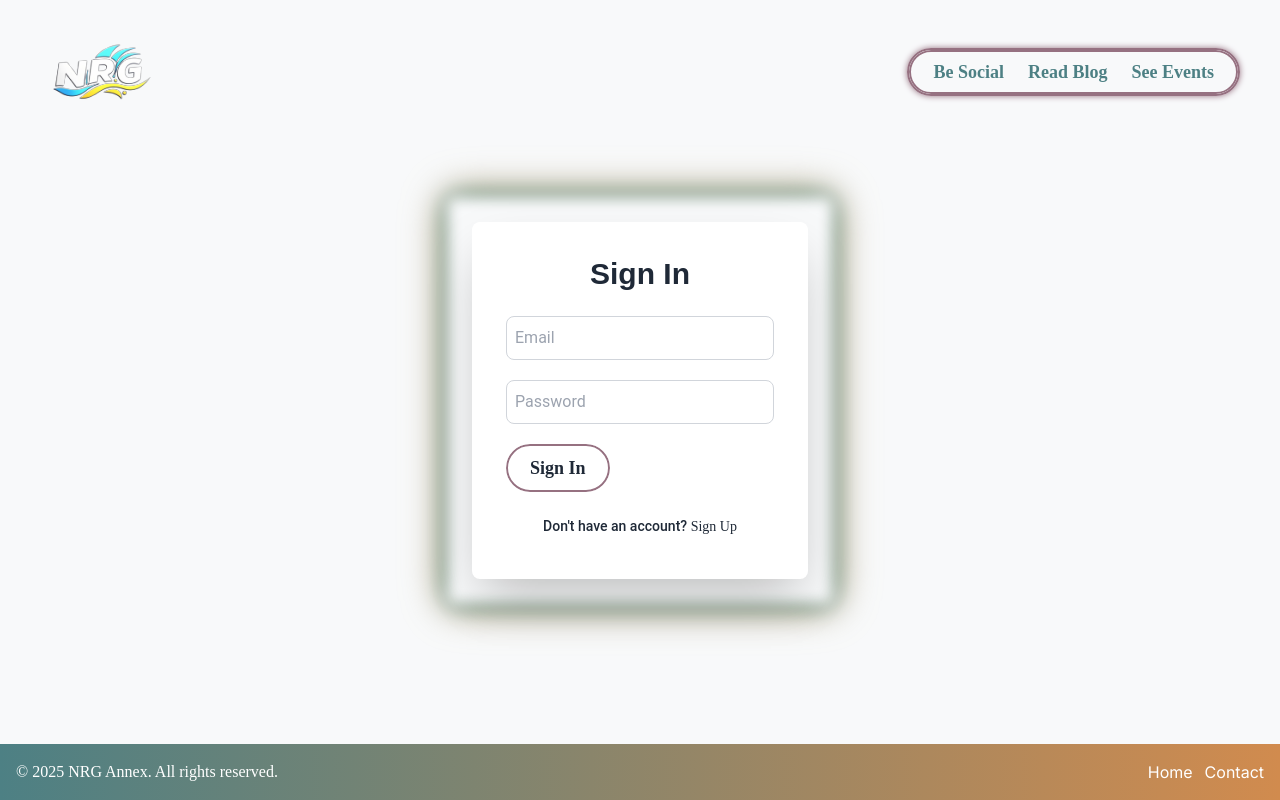
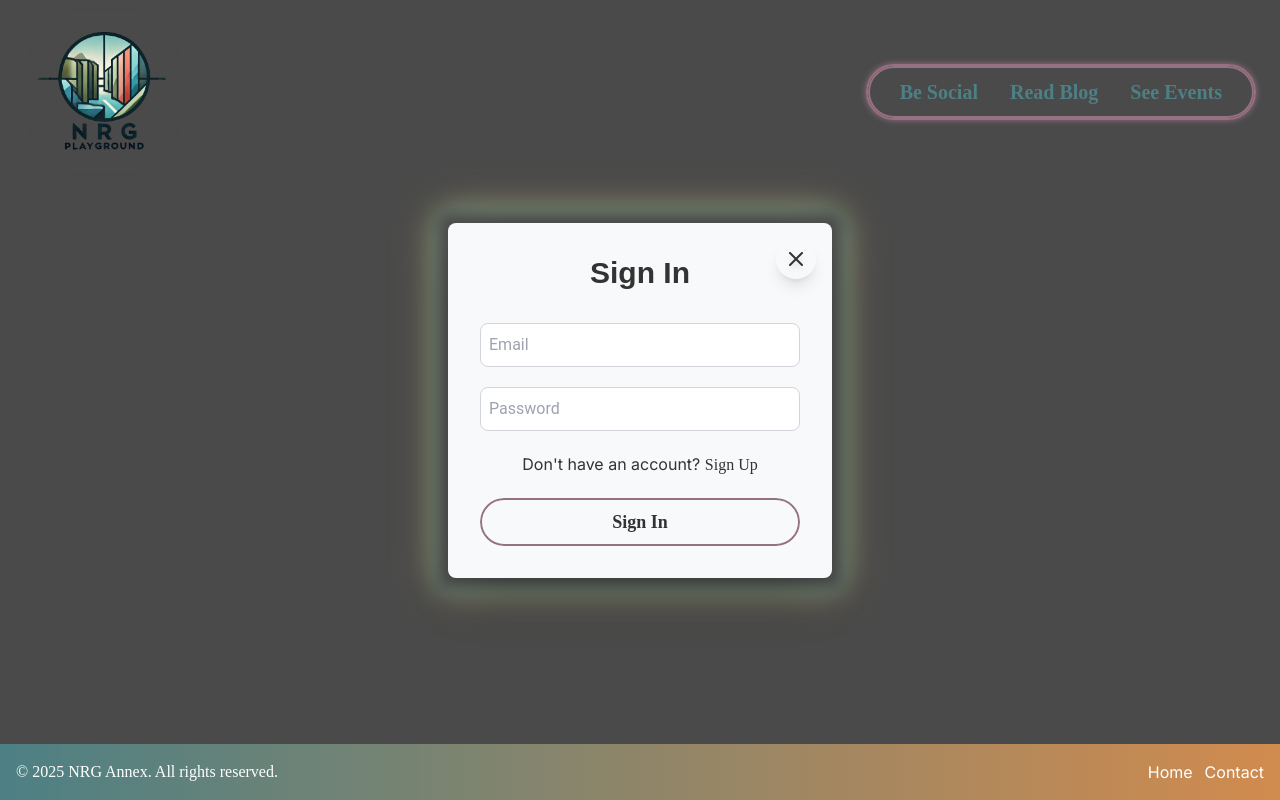
Before and after one commit to jason25840/nrg-client, a Next.js app: page /signin in a window 1280 px wide. Built offline with nearby package versions, Linux system fonts and the light colour scheme.

Commit message:
implement handleActiveModalClose for signin and signup

```diff
--- a/package.json
+++ b/package.json
@@ -19,6 +19,7 @@
     "express-validator": "^7.2.1",
     "framer-motion": "^11.16.4",
     "jsonwebtoken": "^9.0.2",
+    "lucide-react": "^0.475.0",
     "mongoose": "^8.9.4",
     "next": "15.1.4",
     "react": "^19.0.0",
--- a/src/app/components/Header.jsx
+++ b/src/app/components/Header.jsx
@@ -4,34 +4,44 @@ import React, { useState, useEffect } from 'react';
 import Link from 'next/link';
 import Image from 'next/image';
 import { motion } from 'framer-motion';
+import HamburgerMenu from './ui/HamburgerMenu'; // Import the new component
 
 export default function Header() {
   const [visible, setVisible] = useState(true);
   const [lastScrollY, setLastScrollY] = useState(0);
   const [scrolled, setScrolled] = useState(false);
+  const [isMobile, setIsMobile] = useState(false);
 
-  // Detect Scroll Direction (Show on Scroll Up, Hide on Scroll Down) & Background Transparency
   useEffect(() => {
     const handleScroll = () => {
       if (typeof window !== 'undefined') {
         const currentScrollY = window.scrollY;
 
         if (currentScrollY > lastScrollY && currentScrollY > 50) {
-          setVisible(false); // Hide when scrolling down
+          setVisible(false);
         } else {
-          setVisible(true); // Show when scrolling up
+          setVisible(true);
         }
 
-        setScrolled(currentScrollY > 10); // Make background visible after slight scroll
+        setScrolled(currentScrollY > 10);
         setLastScrollY(currentScrollY);
       }
     };
 
+    const handleResize = () => {
+      setIsMobile(window.innerWidth <= 600);
+    };
+
     window.addEventListener('scroll', handleScroll);
-    return () => window.removeEventListener('scroll', handleScroll);
+    window.addEventListener('resize', handleResize);
+    handleResize();
+
+    return () => {
+      window.removeEventListener('scroll', handleScroll);
+      window.removeEventListener('resize', handleResize);
+    };
   }, [lastScrollY]);
 
-  // Navigation Links
   const navItems = [
     { name: 'Be Social', link: '/social' },
     { name: 'Read Blog', link: '/blog' },
@@ -43,44 +53,57 @@ export default function Header() {
       initial={{ opacity: 1, y: 0 }}
       animate={{ y: visible ? 0 : -100, opacity: visible ? 1 : 0 }}
       transition={{ duration: 0.3, ease: 'easeInOut' }}
-      className={`fixed top-0 left-0 w-full flex items-center justify-between px-10 py-3 z-[5000]
+      className={`fixed top-0 left-0 w-full flex items-center justify-between px-6 py-3 z-[5000]
       ${
         scrolled ? 'bg-[rgba(0,0,0,0.15)] backdrop-blur-lg' : 'bg-transparent'
       }`}
     >
-      {/* Left: Logo */}
+      {/* Logo */}
       <div className='flex items-center'>
         <Link href='/'>
-          <div className='relative w-[120px] h-[120px]'>
+          <div className='relative flex items-center justify-center'>
+            {/* Opaque Background - Ensures Visibility */}
+            <div className='absolute inset-0 flex items-center justify-center'>
+              <div className='w-[220px] h-[220px] md:w-[180px] md:h-[180px] sm:w-[120px] sm:h-[120px] bg-accent-orange rounded-full backdrop-blur-md'></div>
+            </div>
+
+            {/* Logo */}
+            <div className='relative w-[200px] h-[200px] md:w-[160px] md:h-[160px] sm:w-[100px] sm:h-[100px]'>
               <Image
-              src='/NRGLogo.svg'
-              alt='NRG Annex Logo'
+                src='/NRG_Playground_Logo.svg'
+                alt='NRG Playground Logo'
                 fill
+                sizes='(max-width: 600px) 100px, (max-width: 1024px) 160px, 200px'
                 className='object-contain'
                 priority
               />
             </div>
+          </div>
         </Link>
       </div>
 
-      {/* Right: Navbar inside a glowing rounded container */}
-      <div className='relative inline-flex h-12 overflow-hidden rounded-full px-6 py-2 border-[2px] border-transparent animate-border-glow shadow-md'>
+      {!isMobile && (
+        <div className='relative inline-flex h-12 lg:h-14 md:h-10 overflow-hidden rounded-full px-10 lg:px-8 md:px-5 py-2 border-[2px] border-transparent animate-border-glow shadow-md'>
           {/* Border Glow Effect */}
           <span className='absolute inset-0 rounded-full border-[2px] border-transparent animate-border-glow' />
 
           {/* Navigation Links */}
-        <span className='relative z-10 flex items-center space-x-6 text-lg font-semibold'>
+          <span className='relative z-10 flex items-center space-x-6 lg:space-x-8 md:space-x-4 text-lg lg:text-xl md:text-sm font-semibold text-foreground-light dark:text-foreground-dark'>
             {navItems.map((navItem, idx) => (
               <Link
                 key={idx}
                 href={navItem.link}
-              className='relative text-foreground-light dark:text-foreground-dark transition-all duration-300 hover:underline focus:underline'
+                className='relative transition-all duration-300 hover:underline focus:underline'
               >
                 {navItem.name}
               </Link>
             ))}
           </span>
         </div>
+      )}
+
+      {/* Mobile Navigation */}
+      {isMobile && <HamburgerMenu navItems={navItems} />}
     </motion.header>
   );
 }
--- a/src/app/components/auth/Signin.jsx
+++ b/src/app/components/auth/Signin.jsx
@@ -4,9 +4,9 @@ import React, { useState } from 'react';
 import { useRouter } from 'next/navigation';
 import { useDispatch } from 'react-redux';
 import { signin } from '../../redux/slices/authSlice';
-import Button from '../ui/Buttons';
+import ModalWithForm from '../ui/ModalWithForm';
 
-export default function Signin() {
+export default function Signin({ handleActiveModalClose, setActiveModal }) {
   const dispatch = useDispatch();
   const router = useRouter();
   const [formData, setFormData] = useState({ email: '', password: '' });
@@ -19,22 +19,19 @@ export default function Signin() {
     const result = await dispatch(signin(formData));
     if (signin.fulfilled.match(result)) {
       router.push('/dashboard');
+      handleActiveModalClose();
     } else {
       alert(result.payload || 'Signin failed');
     }
   };
 
   return (
-    <div className='h-screen w-screen flex items-center justify-center bg-background text-foreground'>
-      <div className='relative w-[24rem] p-6'>
-        {/* Outer glowing animated border */}
-        <div className='absolute inset-0 rounded-lg bg-gradient-to-r from-primary-blue via-primary-green to-accent-orange animate-glow shadow-xl blur-md'></div>
-
-        {/* Form Container */}
-        <div className='relative bg-white text-gray-800 p-8 rounded-lg shadow-2xl border-2 border-transparent'>
-          <h2 className='text-center text-3xl font-bold mb-6'>Sign In</h2>
-
-          <form className='space-y-5' onSubmit={handleSubmit}>
+    <ModalWithForm
+      title='Sign In'
+      onSubmit={handleSubmit}
+      handleActiveModalClose={handleActiveModalClose}
+      buttonText='Sign In'
+    >
       <input
         type='email'
         name='email'
@@ -49,25 +46,18 @@ export default function Signin() {
         onChange={handleChange}
         className='w-full p-2 border border-gray-300 rounded-lg focus:ring-2 focus:ring-primary-blue'
       />
-            <Button
-              type='submit'
-              className='!text-foreground-light dark:!text-foreground-dark'
+      <div className='text-center mt-4'>
+        Don&apos;t have an account?{' '}
+        <span
+          className='text-primary-blue cursor-pointer'
+          onClick={() => {
+            handleActiveModalClose(); // Close Sign In Modal
+            setTimeout(() => setActiveModal('signup'), 100); // Open Sign Up Modal
+          }}
         >
-              Sign In
-            </Button>
-          </form>
-
-          <button
-            onClick={() => router.push('/signup')}
-            className='mt-4 text-sm !text-foreground-light dark:!text-primary-blue w-full text-center'
-          >
-            Don't have an account?{' '}
-            <span className='!text-primary-blue dark:!text-accent-orange cursor-pointer'>
           Sign Up
         </span>
-          </button>
       </div>
-      </div>
-    </div>
+    </ModalWithForm>
   );
 }
--- a/src/app/components/auth/Signup.jsx
+++ b/src/app/components/auth/Signup.jsx
@@ -4,9 +4,10 @@ import React, { useState } from 'react';
 import { useRouter } from 'next/navigation';
 import { useDispatch } from 'react-redux';
 import { signup } from '../../redux/slices/authSlice';
-import Button from '../ui/Buttons';
+import ModalWithForm from '../ui/ModalWithForm';
 
-export default function Signup() {
+export default function Signup({ handleActiveModalClose }) {
+  console.log(handleActiveModalClose);
   const dispatch = useDispatch();
   const router = useRouter();
   const [formData, setFormData] = useState({
@@ -29,22 +30,19 @@ export default function Signup() {
     const result = await dispatch(signup(formData));
     if (signup.fulfilled.match(result)) {
       router.push('/dashboard');
+      handleActiveModalClose();
     } else {
       alert(result.payload || 'Signup failed');
     }
   };
 
   return (
-    <div className='h-screen w-screen flex items-center justify-center bg-background text-foreground'>
-      <div className='relative w-[24rem] p-6'>
-        {/* Outer glowing animated border */}
-        <div className='absolute inset-0 rounded-lg bg-gradient-to-r from-primary-blue via-primary-green to-accent-orange animate-glow shadow-xl blur-md'></div>
-
-        {/* Form Container */}
-        <div className='relative bg-white text-gray-800 p-8 rounded-lg shadow-2xl border-2 border-transparent'>
-          <h2 className='text-center text-3xl font-bold mb-6'>Sign Up</h2>
-
-          <form className='space-y-4' onSubmit={handleSubmit}>
+    <ModalWithForm
+      title='Sign Up'
+      onSubmit={handleSubmit}
+      handleActiveModalClose={handleActiveModalClose}
+      buttonText='Sign Up'
+    >
       <input
         type='text'
         name='name'
@@ -77,25 +75,6 @@ export default function Signup() {
         onChange={handleChange}
         className='w-full p-2 border border-gray-300 rounded-lg focus:ring-2 focus:ring-primary-blue'
       />
-            <Button
-              type='submit'
-              className='!text-foreground-light dark:!text-foreground-dark'
-            >
-              Sign Up
-            </Button>
-          </form>
-
-          <button
-            onClick={() => router.push('/signin')}
-            className='mt-4 text-sm !text-foreground-light dark:!text-primary-blue w-full text-center'
-          >
-            Already have an account?{' '}
-            <span className='!text-primary-blue dark:!text-accent-orange cursor-pointer'>
-              Sign In
-            </span>
-          </button>
-        </div>
-      </div>
-    </div>
+    </ModalWithForm>
   );
 }
--- a/src/app/components/ui/FloatingNav.jsx
+++ /dev/null
@@ -1,63 +0,0 @@
-'use client';
-import React, { useState, useEffect } from 'react';
-import {
-  motion,
-  AnimatePresence,
-  useScroll,
-  useMotionValueEvent,
-} from 'framer-motion';
-import Link from 'next/link';
-import { cn } from '@/lib/utils';
-
-export const FloatingNav = ({ navItems }) => {
-  const { scrollY } = useScroll();
-  const [visible, setVisible] = useState(true);
-  const [lastScrollY, setLastScrollY] = useState(0);
-
-  // Detect Scroll Direction (Show on Scroll Up, Hide on Scroll Down)
-  useEffect(() => {
-    const handleScroll = () => {
-      if (typeof window !== 'undefined') {
-        const currentScrollY = window.scrollY;
-
-        if (currentScrollY > lastScrollY && currentScrollY > 50) {
-          setVisible(false); // Hide when scrolling down
-        } else {
-          setVisible(true); // Show when scrolling up
-        }
-
-        setLastScrollY(currentScrollY);
-      }
-    };
-
-    window.addEventListener('scroll', handleScroll);
-    return () => window.removeEventListener('scroll', handleScroll);
-  }, [lastScrollY]);
-
-  return (
-    <AnimatePresence mode='wait'>
-      {visible && (
-        <motion.div
-          initial={{ opacity: 0, y: -50 }}
-          animate={{ y: 0, opacity: 1 }}
-          exit={{ opacity: 0, y: -50 }}
-          transition={{ duration: 0.3 }}
-          className={cn(
-            'fixed top-4 left-1/2 transform -translate-x-1/2 flex max-w-fit items-center justify-center space-x-4 rounded-full border border-[var(--primary-green)] dark:border-[var(--primary-blue)] bg-[var(--background-light)] dark:bg-[var(--background-dark)] shadow-lg z-[9999] px-4 py-2'
-          )}
-        >
-          {navItems.map((navItem, idx) => (
-            <Link
-              key={`link=${idx}`}
-              href={navItem.link}
-              className='relative flex items-center space-x-2 text-[var(--foreground-light)] dark:text-[var(--foreground-dark)] hover:text-[var(--accent-orange)] dark:hover:text-[var(--primary-green)] text-sm md:text-base'
-            >
-              <span className='sm:hidden'>{navItem.icon}</span>
-              <span className='hidden sm:block'>{navItem.name}</span>
-            </Link>
-          ))}
-        </motion.div>
-      )}
-    </AnimatePresence>
-  );
-};
--- /dev/null
+++ b/src/app/components/ui/HamburgerMenu.jsx
@@ -0,0 +1,54 @@
+'use client';
+
+import React, { useState } from 'react';
+import { motion } from 'framer-motion';
+import Link from 'next/link';
+import { Menu, X } from 'lucide-react';
+
+export default function HamburgerMenu({ navItems }) {
+  const [open, setOpen] = useState(false);
+
+  return (
+    <div className='relative z-50'>
+      {/* Hamburger Icon */}
+      <button
+        className='text-foreground-light dark:text-foreground-dark p-2'
+        onClick={() => setOpen(!open)}
+        aria-label='Toggle navigation'
+      >
+        {open ? <X size={32} /> : <Menu size={32} />}
+      </button>
+
+      {/* Dropdown Menu with Glow Effect */}
+      {open && (
+        <div className='absolute top-12 right-0 w-48'>
+          {/* 🔹 Background Glow Effect */}
+          <div className='absolute inset-0 rounded-lg bg-gradient-to-r from-primary-blue via-primary-green to-accent-orange animate-glow shadow-xl blur-md'></div>
+
+          {/* 🔹 Navigation List */}
+          <motion.div
+            initial={{ opacity: 0, scale: 0.95 }}
+            animate={{ opacity: 1, scale: 1 }}
+            exit={{ opacity: 0, scale: 0.95 }}
+            transition={{ duration: 0.3 }}
+            className='relative bg-background shadow-lg rounded-lg overflow-hidden'
+          >
+            <ul className='flex flex-col p-3 space-y-2'>
+              {navItems.map((navItem, idx) => (
+                <li key={idx}>
+                  <Link
+                    href={navItem.link}
+                    className='block w-full px-4 py-2 text-lg text-foreground-light dark:text-foreground-dark hover:bg-primary-green transition-all'
+                    onClick={() => setOpen(false)}
+                  >
+                    {navItem.name}
+                  </Link>
+                </li>
+              ))}
+            </ul>
+          </motion.div>
+        </div>
+      )}
+    </div>
+  );
+}
--- a/src/app/components/ui/ModalWithForm.jsx
+++ b/src/app/components/ui/ModalWithForm.jsx
@@ -1,8 +1,10 @@
 import React, { useEffect, useRef } from 'react';
+import { X } from 'lucide-react';
+import Button from './Buttons'; // ✅ Importing the reusable Button component
 
 export default function ModalWithForm({
   title,
-  handleActiveModalClose,
+  handleActiveModalClose = () => {}, // Ensure it's always a function
   children,
   buttonText = 'Submit',
   onSubmit,
@@ -11,10 +13,19 @@ export default function ModalWithForm({
 
   useEffect(() => {
     const handleEscClose = (e) => {
-      if (e.key === 'Escape') handleActiveModalClose();
+      if (e.key === 'Escape') {
+        handleActiveModalClose();
+      }
     };
     window.addEventListener('keydown', handleEscClose);
-    return () => window.removeEventListener('keydown', handleEscClose);
+
+    // ✅ Prevent Background Scroll When Modal is Open
+    document.body.style.overflow = 'hidden';
+
+    return () => {
+      window.removeEventListener('keydown', handleEscClose);
+      document.body.style.overflow = 'auto';
+    };
   }, [handleActiveModalClose]);
 
   useEffect(() => {
@@ -28,33 +39,36 @@ export default function ModalWithForm({
   }, [handleActiveModalClose]);
 
   return (
-    <div className='fixed inset-0 flex items-center justify-center bg-black bg-opacity-70'>
+    <div className='fixed inset-0 flex items-center justify-center bg-black/70 z-[10000]'>
+      {/* ✅ Outer Glowing Effect */}
       <div className='relative w-96'>
-        {/* Outer glowing effect */}
-        <div className='absolute -top-2 -left-2 -right-2 -bottom-2 rounded-lg bg-gradient-to-r from-primary-blue via-primary-green to-accent-orange shadow-xl animate-pulse'></div>
+        <div className='absolute -top-2 -left-2 -right-2 -bottom-2 rounded-lg bg-gradient-to-r from-primary-blue via-primary-green to-accent-orange shadow-xl animate-glow'></div>
 
-        {/* Form Container */}
+        {/* ✅ Form Container */}
         <div
           ref={modalRef}
           className='relative z-10 bg-background text-foreground p-8 rounded-lg shadow-2xl'
         >
+          {/* ✅ Close Button - Glowing X */}
+          <button
+            type='button'
+            onClick={handleActiveModalClose}
+            className='absolute top-4 right-4 p-2 rounded-full bg-gradient-to-r from-primary-blue via-primary-green to-accent-orange shadow-lg transition-all hover:scale-110 focus:outline-none'
+            aria-label='Close'
+          >
+            <X size={24} className='text-primary-blue drop-shadow-lg' />
+          </button>
+
+          {/* ✅ Modal Title */}
           <h2 className='text-center text-3xl font-bold mb-8'>{title}</h2>
 
           <form className='space-y-5' onSubmit={onSubmit}>
             {children}
-            <button
-              type='submit'
-              className='w-full bg-primary-green text-white font-bold rounded-lg py-2 hover:bg-primary-blue transition'
-            >
+
+            {/* ✅ Submit Button - Uses Your Button Component */}
+            <Button type='submit' variant='primary' className='w-full'>
               {buttonText}
-            </button>
-            <button
-              type='button'
-              onClick={handleActiveModalClose}
-              className='mt-4 text-accent-pink hover:text-accent-orange text-center w-full'
-            >
-              Close
-            </button>
+            </Button>
           </form>
         </div>
       </div>
--- a/src/app/page.jsx
+++ b/src/app/page.jsx
@@ -1,8 +1,9 @@
 'use client';
 
 import React, { useEffect, useState } from 'react';
-import { useRouter } from 'next/navigation';
 import Button from '../app/components/ui/Buttons';
+import Signin from '../app/components/auth/Signin';
+import Signup from '../app/components/auth/Signup';
 import WeatherCard from './components/weather/WeatherCard';
 import { getWeatherData } from './components/weather/WeatherService';
 import { Carousel } from './components/ui/Carousel';
@@ -10,14 +11,16 @@ import { Card } from './components/ui/Card';
 import { carouselItems } from './data/carouselData';
 
 export default function Home() {
-  const router = useRouter();
   const [weather, setWeather] = useState(null);
   const [loading, setLoading] = useState(true);
+  const [activeModal, setActiveModal] = useState(null);
+
+  const handleActiveModalClose = () => setActiveModal(null);
 
   useEffect(() => {
     async function fetchWeather() {
-      const data = await getWeatherData(38.0689, -81.0825); // New River Gorge coords
-      setWeather(data);
+      const response = await getWeatherData(38.0689, -81.0825);
+      setWeather(response);
       setLoading(false);
     }
     fetchWeather();
@@ -25,9 +28,8 @@ export default function Home() {
 
   return (
     <div className='relative flex flex-col min-h-screen w-full overflow-hidden'>
-      {/* 🔹 Hero Section with Video Background */}
+      {/* 🔹 Hero Section */}
       <div className='relative w-full h-screen flex flex-col justify-center items-center text-center overflow-hidden'>
-        {/* 🔹 Video Background (Full-Width) */}
         <div className='absolute inset-0 w-full h-full'>
           <video
             autoPlay
@@ -39,18 +41,17 @@ export default function Home() {
               src='https://dm0qx8t0i9gc9.cloudfront.net/watermarks/video/HrrabAxWinloumzm/videoblocks-senior-man-with-instructor-climbing-rocks-outdoors-in-nature-active-lifestyle_sbpp03txk__c06ba0f367cdd11a00f49c23b34bbeb8__P360.mp4'
               type='video/mp4'
             />
-            Your browser does not support the video tag.
           </video>
-          {/* 🔹 Dark Overlay for Readability */}
           <div className='absolute inset-0 bg-black/50'></div>
         </div>
 
-        {/* 🔹 Hero Content */}
-        <h1 className='text-5xl font-bold mb-40 text-foreground z-10'>
-          Welcome to the NRG Annex
+        <h1 className='text-4xl md:text-5xl font-bold pb-10 lg:mb-20 md:mb-15 sm:mb-10 text-foreground z-10'>
+          Welcome to the NRG Playground
         </h1>
+
+        {/* ✅ Open Signin Modal */}
         <Button
-          onClick={() => router.push('/signin')}
+          onClick={() => setActiveModal('signin')}
           variant='primary'
           className='z-10'
         >
@@ -58,24 +59,21 @@ export default function Home() {
         </Button>
       </div>
 
-      {/* 🔹 BELOW HERO: Full-Width Sections Without Extra Margins */}
-      <div className='relative z-20 w-full bg-gray-100 py-12'>
-        {/* Weather Section */}
-        <div className='flex flex-col items-center justify-center w-full py-12'>
-          <h2 className='text-3xl font-bold text-black mb-6'>
-            Current Weather in the NRG
+      {/* 🔹 Weather Section */}
+      <div className='relative z-20 w-full bg-gray-100 py-8 md:py-12'>
+        <div className='flex flex-col items-center justify-center w-full py-8 md:py-12'>
+          <h2 className='text-2xl md:text-3xl font-bold text-black mb-10'>
+            Current Weather in the Playground
           </h2>
-          {loading ? (
-            <p className='text-lg text-foreground'>Loading weather data...</p>
-          ) : (
-            <WeatherCard weather={weather} />
-          )}
+          {loading ? <p>Loading...</p> : <WeatherCard weather={weather} />}
         </div>
+      </div>
 
-        {/* Explore Section */}
-        <div className='flex flex-col items-center justify-center w-full py-12'>
-          <h2 className='text-3xl font-bold text-black mb-6'>
-            Discover the NRG Annex
+      {/* 🔹 Explore Section (Carousel) */}
+      <div className='relative z-20 w-full bg-gray-100 py-8 md:py-12'>
+        <div className='flex flex-col items-center justify-center w-full py-8 md:py-12'>
+          <h2 className='text-2xl md:text-3xl font-bold text-black mb-6'>
+            Explore the NRG
           </h2>
           <p className='text-lg text-center max-w-2xl text-black mb-10'>
             Connect with climbers, mountain bikers, trail runners, and kayakers
@@ -91,6 +89,18 @@ export default function Home() {
           </div>
         </div>
       </div>
+
+      {/* ✅ Render Modals Conditionally */}
+      {activeModal === 'signin' && (
+        <Signin
+          handleActiveModalClose={handleActiveModalClose}
+          setActiveModal={setActiveModal}
+        />
+      )}
+
+      {activeModal === 'signup' && (
+        <Signup handleActiveModalClose={handleActiveModalClose} />
+      )}
     </div>
   );
 }
--- a/src/app/profile/components/ProfileForm.jsx
+++ b/src/app/profile/components/ProfileForm.jsx
@@ -1,11 +1,14 @@
+'use client';
+
 import React, { useState } from 'react';
 import { useDispatch, useSelector } from 'react-redux';
 import PursuitSelector from './PursuitSelector';
 import AccomplishmentForm from './AccomplishmentForm';
 import SocialMediaLinks from './SocialMediaLinks';
 import { updateProfile, createProfile } from '../../redux/slices/profileSlice';
+import ModalWithForm from '../ui/ModalWithForm';
 
-export default function ProfileForm({ initialData }) {
+export default function ProfileForm({ initialData, handleActiveModalClose }) {
   const dispatch = useDispatch();
   const { user } = useSelector((state) => state.auth);
 
@@ -41,10 +44,17 @@ export default function ProfileForm({ initialData }) {
       // Create new profile
       dispatch(createProfile({ userId: user.id, profileData }));
     }
+
+    handleActiveModalClose(); // Close modal after submission
   };
 
   return (
-    <form className='space-y-4'>
+    <ModalWithForm
+      title={initialData ? 'Edit Profile' : 'Create Profile'}
+      onSubmit={handleSubmit}
+      handleActiveModalClose={handleActiveModalClose}
+      buttonText={initialData ? 'Update Profile' : 'Create Profile'}
+    >
       {/* Pursuit Selector */}
       <PursuitSelector
         value={profileData.pursuits}
@@ -81,15 +91,6 @@ export default function ProfileForm({ initialData }) {
           }
         />
       )}
-
-      {/* Submit Button */}
-      <button
-        type='submit'
-        className='btn bg-blue-500 text-white px-4 py-2 rounded-lg'
-        onClick={handleSubmit}
-      >
-        {initialData ? 'Update Profile' : 'Create Profile'}
-      </button>
-    </form>
+    </ModalWithForm>
   );
 }
```
Also changed, not shown: public/NRG_Playground_Logo.svg (added), 1 other file (tests, documents, lock files or other folders). Lines whose indentation alone changed are shown as unchanged.
